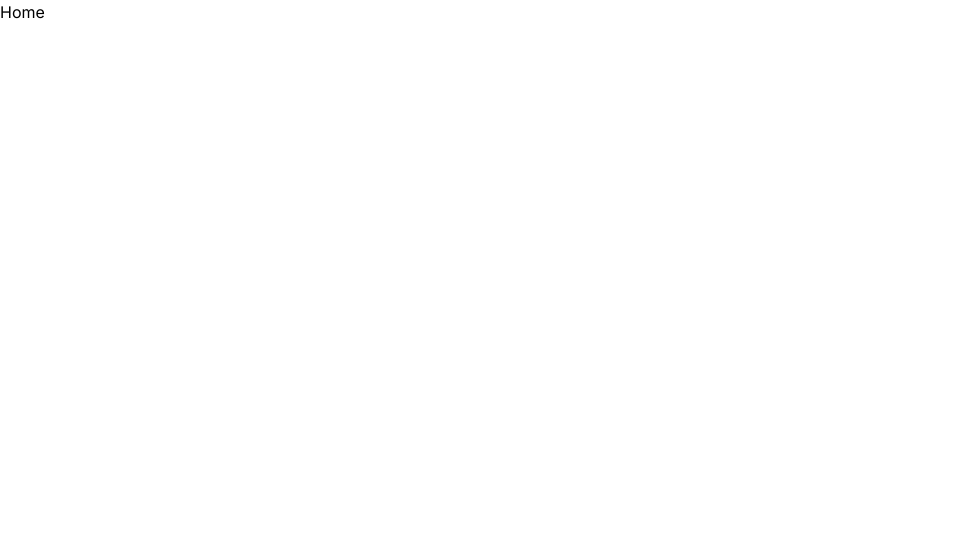
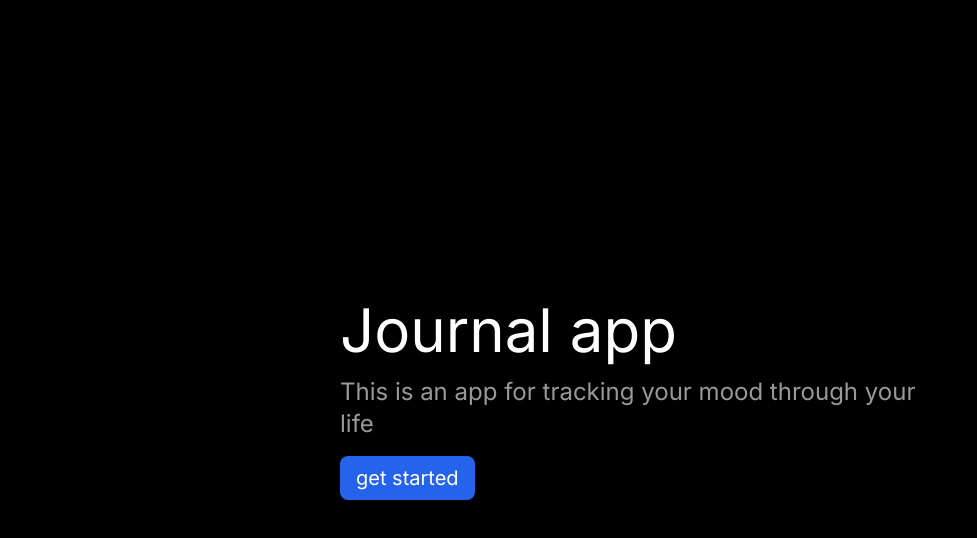
Before and after one commit to jake-hannahan/journal-entry-ai-sentiment, a Next.js app: page / in a window 1280 px wide. Shown: the top 538 px of the page, without its empty margins (0-977 px from the left). Built offline with nearby package versions, Linux system fonts and the light colour scheme.

Commit message:
added clerk provider

```diff
--- a/app/layout.tsx
+++ b/app/layout.tsx
@@ -1,21 +1,24 @@
-import './globals.css'
-import { Inter } from 'next/font/google'
+import "./globals.css";
+import { Inter } from "next/font/google";
+import { ClerkProvider } from "@clerk/nextjs";
 
-const inter = Inter({ subsets: ['latin'] })
+const inter = Inter({ subsets: ["latin"] });
 
 export const metadata = {
-  title: 'Create Next App',
-  description: 'Generated by create next app',
-}
+  title: "Create Next App",
+  description: "Generated by create next app",
+};
 
 export default function RootLayout({
   children,
 }: {
-  children: React.ReactNode
+  children: React.ReactNode;
 }) {
   return (
-    <html lang="en">
-      <body className={inter.className}>{children}</body>
-    </html>
-  )
+    <ClerkProvider>
+      <html lang="en">
+        <body className={inter.className}>{children}</body>
+      </html>
+    </ClerkProvider>
+  );
 }
--- a/app/page.tsx
+++ b/app/page.tsx
@@ -1,5 +1,22 @@
 import Image from "next/image";
+import Link from "next/link";
 
 export default function Home() {
-  return <div>Home</div>;
+  return (
+    <div className="w-screen text-white h-screen bg-black flex justify-center items-center">
+      <div className="w-full max-w-[600px] mx-auto">
+        <h1 className="text-6xl mb-4">Journal app</h1>
+        <p className="mb-4 text-2xl text-white/60">
+          This is an app for tracking your mood through your life
+        </p>
+        <div>
+          <Link href={"/journal"}>
+            <button className="bg-blue-600 px-4 py-2 rounded-lg text-xl">
+              get started
+            </button>
+          </Link>
+        </div>
+      </div>
+    </div>
+  );
 }
--- a/package.json
+++ b/package.json
@@ -9,6 +9,7 @@
     "lint": "next lint"
   },
   "dependencies": {
+    "@clerk/nextjs": "^4.23.2",
     "@types/node": "20.5.3",
     "@types/react": "18.2.21",
     "@types/react-dom": "18.2.7",
```
Also changed, not shown: 1 other file (tests, documents, lock files or other folders).
